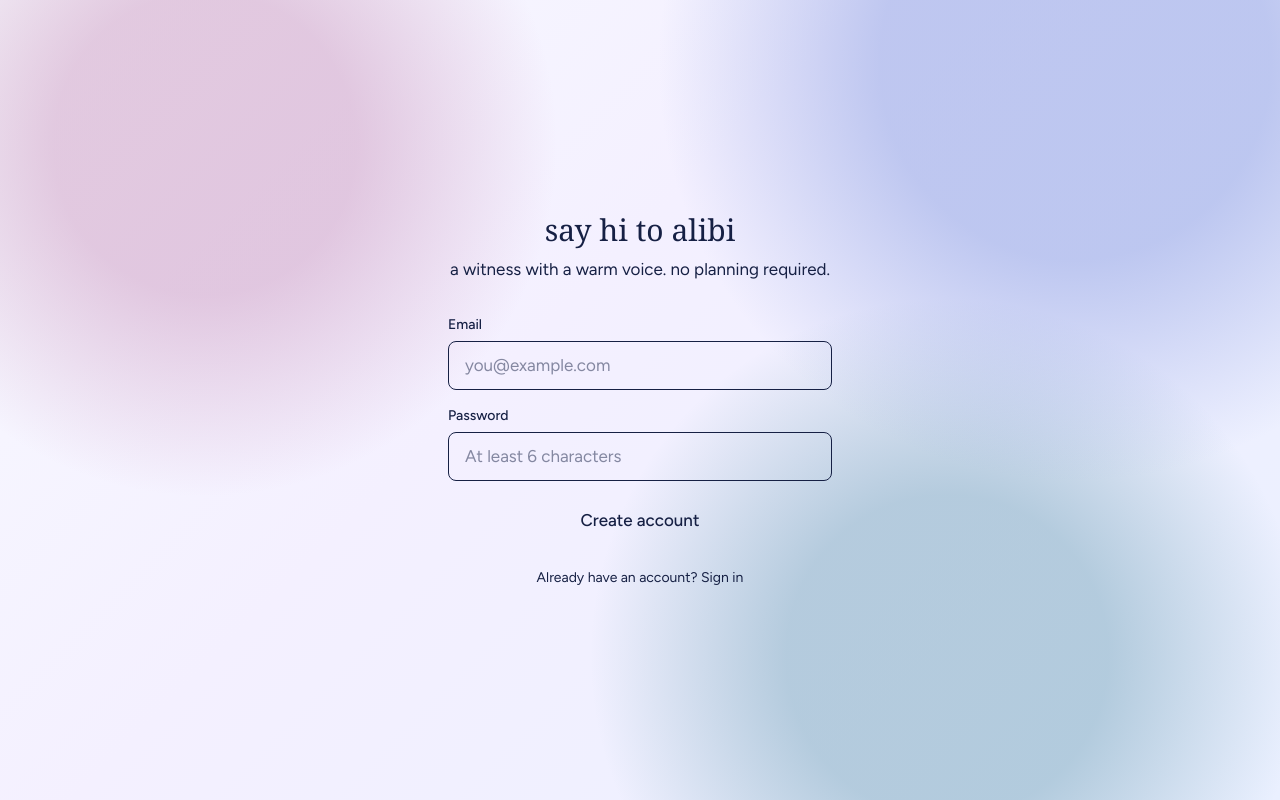
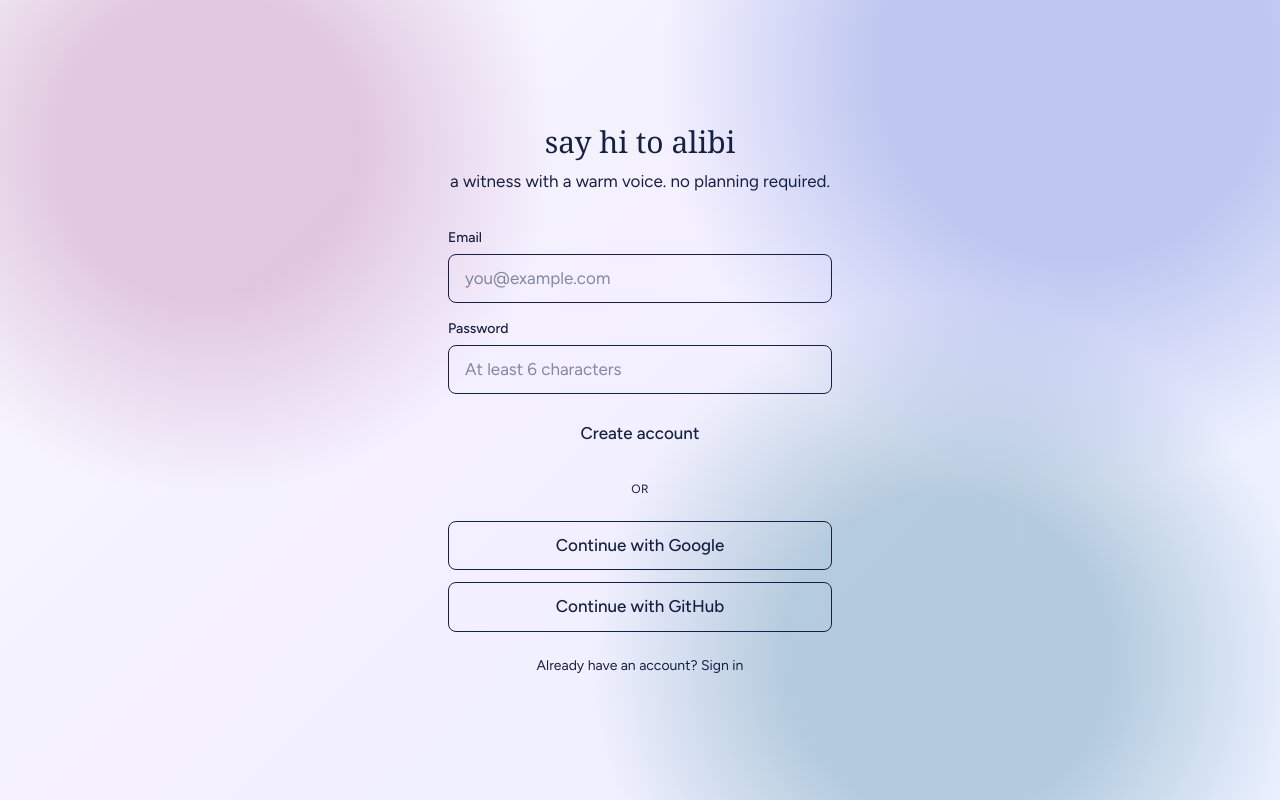
Before and after one commit to yewen-jin/alibi-coach, a Next.js app: page /auth/sign-up in a window 1280 px wide. Built offline with nearby package versions, Linux system fonts and the light colour scheme.

Commit message:
added google and github auth options

```diff
--- a/app/auth/callback/route.ts
+++ b/app/auth/callback/route.ts
@@ -4,7 +4,8 @@ import { NextRequest, NextResponse } from 'next/server'
 export async function GET(request: NextRequest) {
   const { searchParams, origin } = request.nextUrl
   const code = searchParams.get('code')
-  const next = searchParams.get('next') ?? '/'
+  const requestedNext = searchParams.get('next') ?? '/'
+  const next = requestedNext.startsWith('/') && !requestedNext.startsWith('//') ? requestedNext : '/'
 
   if (code) {
     const supabase = await createClient()
--- a/app/auth/login/page.tsx
+++ b/app/auth/login/page.tsx
@@ -4,12 +4,14 @@ import { useEffect, useState } from "react"
 import { useRouter } from "next/navigation"
 import Link from "next/link"
 import { createClient } from "@/lib/supabase/client"
+import type { Provider } from "@supabase/supabase-js"
 
 export default function LoginPage() {
   const [email, setEmail] = useState("")
   const [password, setPassword] = useState("")
   const [error, setError] = useState<string | null>(null)
   const [loading, setLoading] = useState(false)
+  const [oauthLoading, setOauthLoading] = useState<Provider | null>(null)
   const [fromDemo, setFromDemo] = useState(false)
   const router = useRouter()
 
@@ -36,6 +38,24 @@ export default function LoginPage() {
 
     router.push("/app")
     router.refresh()
+  }
+
+  const handleOAuthLogin = async (provider: Extract<Provider, "google" | "github">) => {
+    setOauthLoading(provider)
+    setError(null)
+
+    const supabase = createClient()
+    const { error } = await supabase.auth.signInWithOAuth({
+      provider,
+      options: {
+        redirectTo: `${window.location.origin}/auth/callback?next=/app`,
+      },
+    })
+
+    if (error) {
+      setError(error.message)
+      setOauthLoading(null)
+    }
   }
 
   return (
@@ -89,12 +109,38 @@ export default function LoginPage() {
 
           <button
             type="submit"
-            disabled={loading}
+            disabled={loading || Boolean(oauthLoading)}
             className="w-full py-2.5 bg-primary text-primary-foreground rounded-lg font-medium hover:bg-primary/90 transition-colors disabled:opacity-50 disabled:cursor-not-allowed"
           >
             {loading ? "Signing in..." : "Sign in"}
           </button>
         </form>
+
+        <div className="my-6 flex items-center gap-3">
+          <div className="h-px flex-1 bg-border" />
+          <span className="text-xs uppercase tracking-wide text-muted-foreground">or</span>
+          <div className="h-px flex-1 bg-border" />
+        </div>
+
+        <div className="space-y-3">
+          <button
+            type="button"
+            disabled={loading || Boolean(oauthLoading)}
+            onClick={() => handleOAuthLogin("google")}
+            className="w-full py-2.5 bg-card border border-border text-foreground rounded-lg font-medium hover:bg-muted transition-colors disabled:opacity-50 disabled:cursor-not-allowed"
+          >
+            {oauthLoading === "google" ? "Continuing with Google..." : "Continue with Google"}
+          </button>
+
+          <button
+            type="button"
+            disabled={loading || Boolean(oauthLoading)}
+            onClick={() => handleOAuthLogin("github")}
+            className="w-full py-2.5 bg-card border border-border text-foreground rounded-lg font-medium hover:bg-muted transition-colors disabled:opacity-50 disabled:cursor-not-allowed"
+          >
+            {oauthLoading === "github" ? "Continuing with GitHub..." : "Continue with GitHub"}
+          </button>
+        </div>
 
         <p className="text-center text-sm text-muted-foreground mt-6">
           Don&apos;t have an account?{" "}
--- a/app/auth/sign-up/page.tsx
+++ b/app/auth/sign-up/page.tsx
@@ -4,12 +4,14 @@ import { useEffect, useState } from "react"
 import { useRouter } from "next/navigation"
 import Link from "next/link"
 import { createClient } from "@/lib/supabase/client"
+import type { Provider } from "@supabase/supabase-js"
 
 export default function SignUpPage() {
   const [email, setEmail] = useState("")
   const [password, setPassword] = useState("")
   const [error, setError] = useState<string | null>(null)
   const [loading, setLoading] = useState(false)
+  const [oauthLoading, setOauthLoading] = useState<Provider | null>(null)
   const [fromDemo, setFromDemo] = useState(false)
   const router = useRouter()
 
@@ -40,6 +42,24 @@ export default function SignUpPage() {
     }
 
     router.push(fromDemo ? "/app" : "/auth/sign-up-success")
+  }
+
+  const handleOAuthSignUp = async (provider: Extract<Provider, "google" | "github">) => {
+    setOauthLoading(provider)
+    setError(null)
+
+    const supabase = createClient()
+    const { error } = await supabase.auth.signInWithOAuth({
+      provider,
+      options: {
+        redirectTo: `${window.location.origin}/auth/callback?next=/app`,
+      },
+    })
+
+    if (error) {
+      setError(error.message)
+      setOauthLoading(null)
+    }
   }
 
   return (
@@ -94,12 +114,38 @@ export default function SignUpPage() {
 
           <button
             type="submit"
-            disabled={loading}
+            disabled={loading || Boolean(oauthLoading)}
             className="w-full py-2.5 bg-primary text-primary-foreground rounded-lg font-medium hover:bg-primary/90 transition-colors disabled:opacity-50 disabled:cursor-not-allowed"
           >
             {loading ? "Creating account..." : "Create account"}
           </button>
         </form>
+
+        <div className="my-6 flex items-center gap-3">
+          <div className="h-px flex-1 bg-border" />
+          <span className="text-xs uppercase tracking-wide text-muted-foreground">or</span>
+          <div className="h-px flex-1 bg-border" />
+        </div>
+
+        <div className="space-y-3">
+          <button
+            type="button"
+            disabled={loading || Boolean(oauthLoading)}
+            onClick={() => handleOAuthSignUp("google")}
+            className="w-full py-2.5 bg-card border border-border text-foreground rounded-lg font-medium hover:bg-muted transition-colors disabled:opacity-50 disabled:cursor-not-allowed"
+          >
+            {oauthLoading === "google" ? "Continuing with Google..." : "Continue with Google"}
+          </button>
+
+          <button
+            type="button"
+            disabled={loading || Boolean(oauthLoading)}
+            onClick={() => handleOAuthSignUp("github")}
+            className="w-full py-2.5 bg-card border border-border text-foreground rounded-lg font-medium hover:bg-muted transition-colors disabled:opacity-50 disabled:cursor-not-allowed"
+          >
+            {oauthLoading === "github" ? "Continuing with GitHub..." : "Continue with GitHub"}
+          </button>
+        </div>
 
         <p className="text-center text-sm text-muted-foreground mt-6">
           Already have an account?{" "}
```
